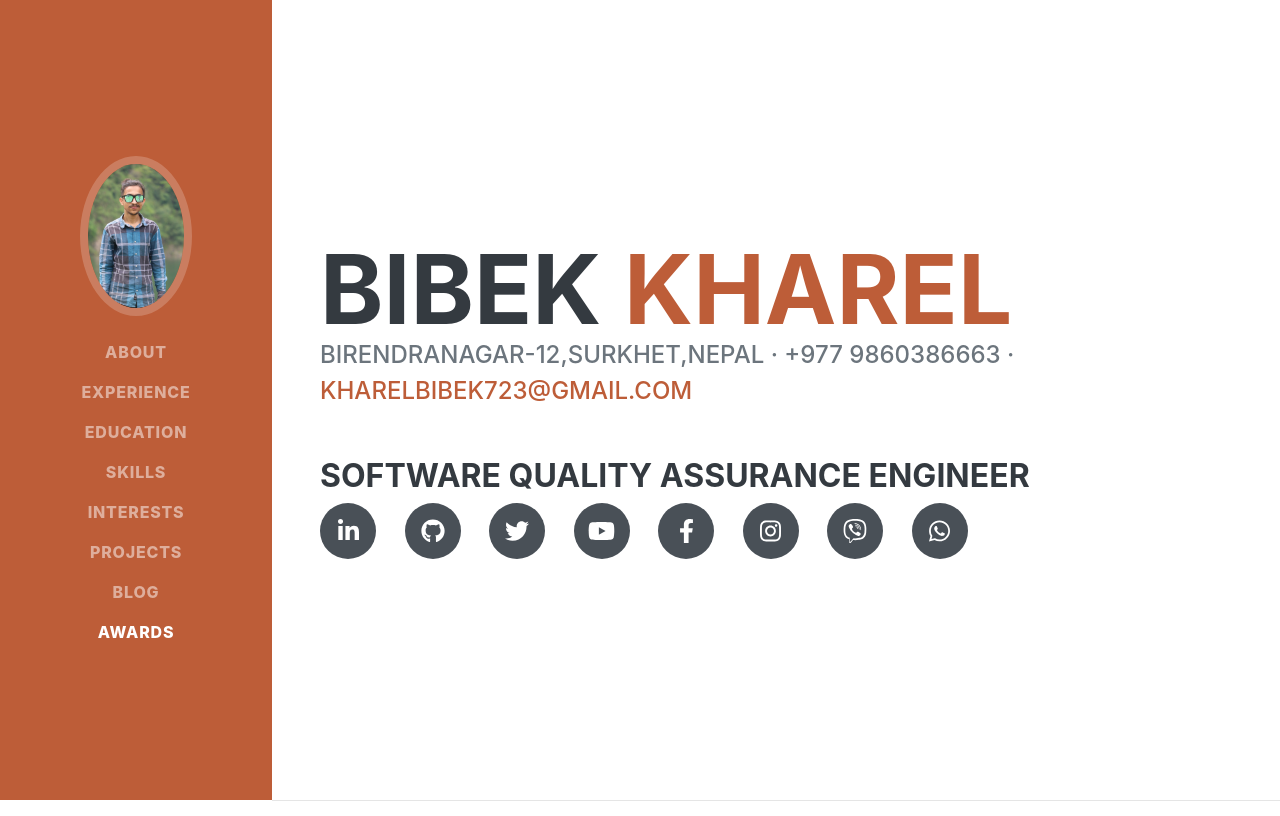
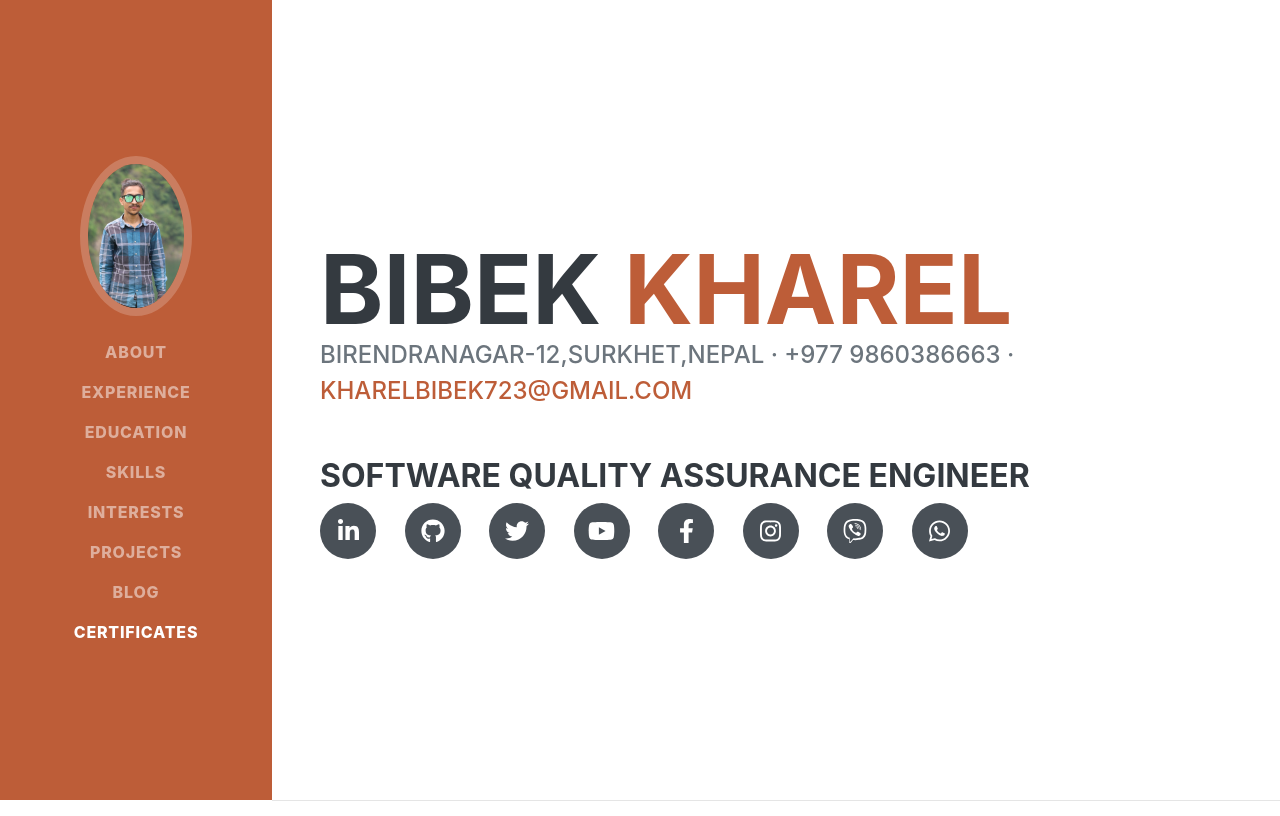
Before and after one commit to bibek723/bibekkharel, a Django app: page / in a window 1280 px wide. Shown: the top 816 px of the page. Run offline with Django 3.2, Linux system fonts and the light colour scheme; data comes from the database, SQL or seed files in the repository; some libraries are stand-ins or nearby versions; some web fonts are replaced.

Commit message:
Menu name changed

```diff
--- a/project/templates/project/index.html
+++ b/project/templates/project/index.html
@@ -33,7 +33,7 @@
                     <li class="nav-item"><a class="nav-link js-scroll-trigger" href="#interests">Interests</a></li>
                     <li class="nav-item"><a class="nav-link js-scroll-trigger" href="#projects">Projects</a></li>
                     <li class="nav-item"><a class="nav-link js-scroll-trigger" href="{% url 'blog:all_blogs' %}">Blog</a></li>
-                    <li class="nav-item"><a class="nav-link js-scroll-trigger" href="#awards">Awards</a></li>
+                    <li class="nav-item"><a class="nav-link js-scroll-trigger" href="#awards">Certificates</a></li>
                 </ul>
             </div>
         </nav>
@@ -204,7 +204,7 @@
             <!-- Awards-->
             <section class="resume-section" id="awards">
                 <div class="resume-section-content">
-                    <h2 class="mb-5">Awards & Certifications</h2>
+                    <h2 class="mb-5">Certifications</h2>
                     <ul class="fa-ul mb-0">
                         <li>
                             <span class="fa-li"><i class="fas fa-trophy text-warning"></i></span>
```
